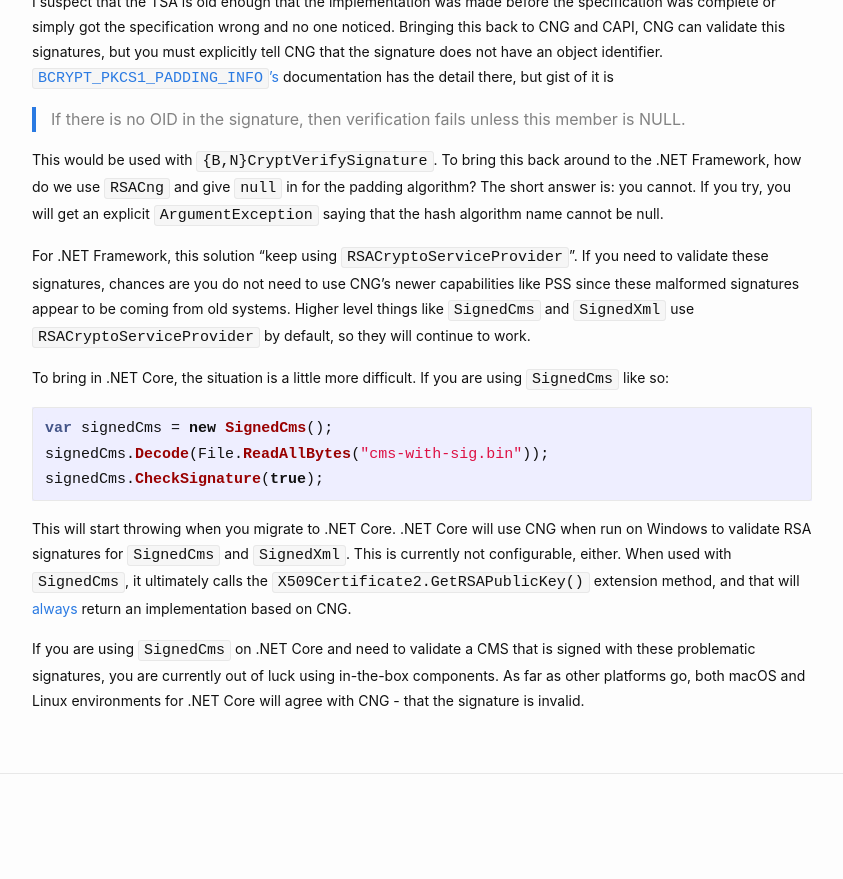
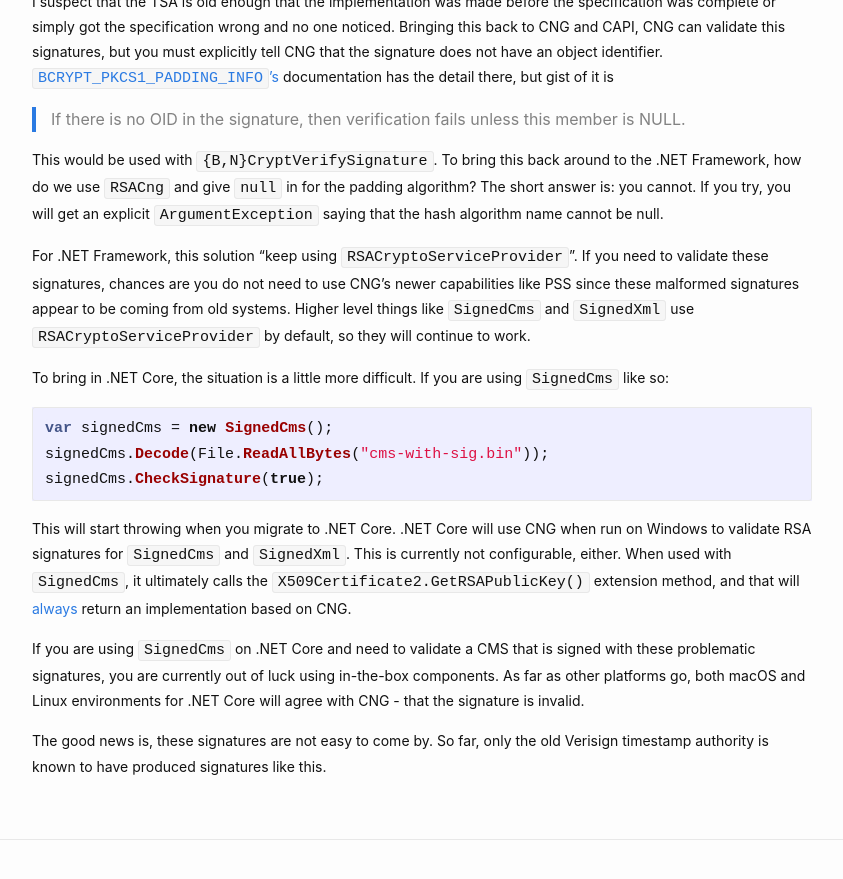
Before and after one commit to vcsjones/vcsjones.dev, a Jekyll site: the page built from _posts/2019-07-18-sometimes-valid-rsa-dotnet.md, in a window 1280 px wide and 900 px high, scrolled down 3655 px. Shown: the top 879 px of the window, without its empty margins (218-1061 px from the left). Built offline with Jekyll 4.4.1, drawn with Linux system fonts in a browser that asks for light colours; before the commit the page ends 4489 px from its top, so only the background shows below that.

Commit message:
Minor comment at end of post

```diff
--- a/_posts/2019-07-18-sometimes-valid-rsa-dotnet.md
+++ b/_posts/2019-07-18-sometimes-valid-rsa-dotnet.md
@@ -223,6 +223,9 @@ signed with these problematic signatures, you are currently out of luck using
 in-the-box components. As far as other platforms go, both macOS and Linux
 environments for .NET Core will agree with CNG - that the signature is invalid.
 
+The good news is, these signatures are not easy to come by. So far, only the
+old Verisign timestamp authority is known to have produced signatures like this.
+
 
 [1]: https://github.com/dotnet/corefx/issues/34202
 [2]: ftp://ftp.rsasecurity.com/pub/pkcs/ascii/pkcs-1.asc
```
